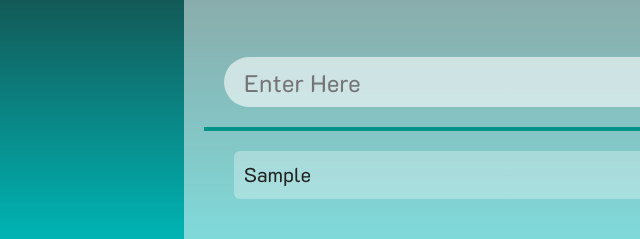
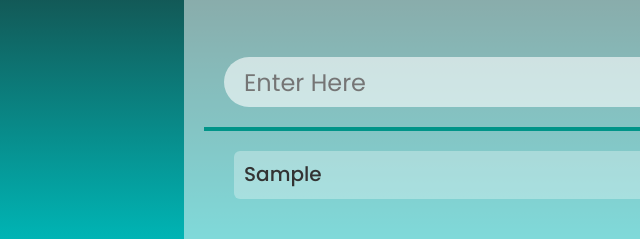
Before and after one commit to Nabeel-266/To-Do-List, a plain HTML site: page index.html in a window 1280 px wide. Both pictures are taken after typing "Sample" into the empty fields and a click on the button "Add". Shown: the part 162-401 px from the top of the page, 0-640 px from the left. Drawn offline with nearby package versions, Linux system fonts and the light colour scheme; a web font is replaced by a local one.

Commit message:
Complete To-do-List

```diff
--- a/app.js
+++ b/app.js
@@ -68,7 +68,7 @@ function messageAlert(innerText, fontColor, alertBackground){
     setTimeout( function () {
         alertMessage.innerHTML = '';
         alertMessage.classList.add('hide');
-    }, 1000);
+    }, 1200);
 }
 
 // -------> For Delete Button Function
--- a/index.html
+++ b/index.html
@@ -31,7 +31,7 @@
                 </div>
 
                 <div class="alertMessage">
-                    <p class="message hide m-0"></p>
+                    <p class="message m-0"></p>
                 </div>
 
                 <div class="inputArea row g-0">
--- a/style.css
+++ b/style.css
@@ -66,6 +66,7 @@ body {
     font-size: 2.4rem;
     padding: 5px 20px;
     background-color: rgba(255, 255, 255, 0.6);
+    font-family: 'Poppins', sans-serif;
 }
 .input:focus{
     background-color: rgba(0, 0, 0, 0.6);
@@ -146,10 +147,12 @@ body {
 }
 .addItem p{
     font-size: 2rem;
-    color: #222222;
+    color: #333333;
     /* background-color: #00b4b4; */
+    text-transform: capitalize;
+    font-family: 'Poppins', sans-serif;
+    font-weight: 500;
     overflow-x: auto;
-    text-transform: capitalize;
 }
 .editDeleteButtons{
     width: 10%;
@@ -288,8 +291,4 @@ button[type='button']:hover{
 
 .hide{
     display: none;
-    /* color: #8E0E00; */
-    /* background-color: rgba(190, 19, 0, 0.3); */
-    /* color: #016b01;
-    color: rgba(0, 218, 0, 0.3); */
 }
```
